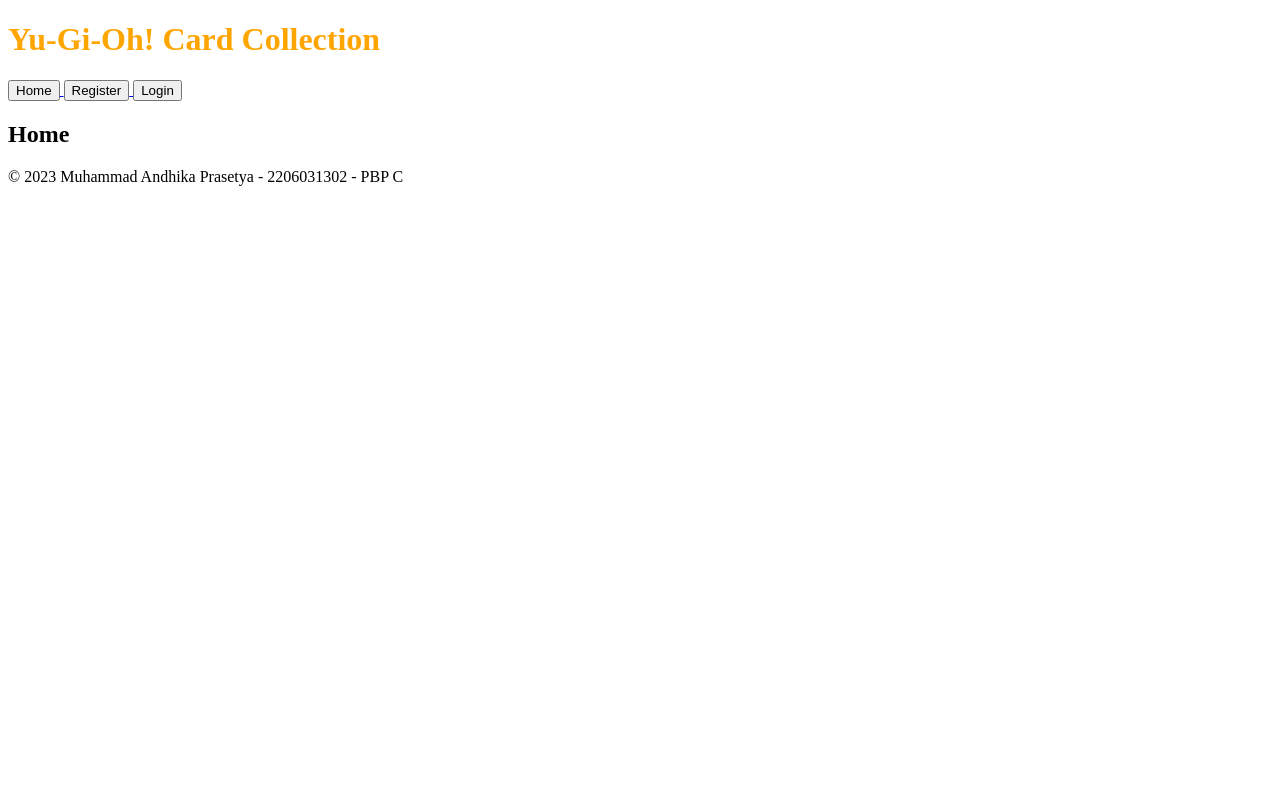
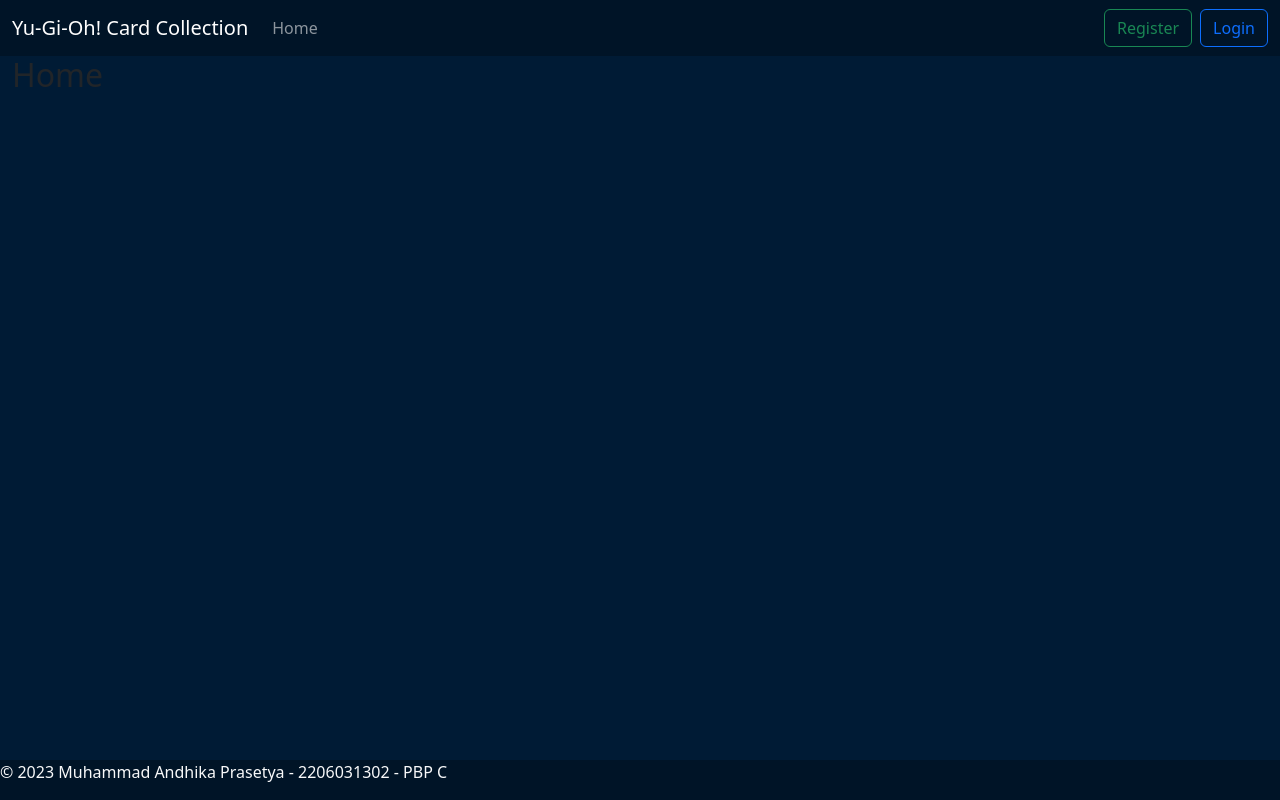
Before and after one commit to andhikapraa/yugioh-card, a Django app: page / in a window 1280 px wide. Run offline with Django 4.2, Linux system fonts and the light colour scheme.

Commit message:
modify: add bootstrap to base.html

```diff
--- a/templates/base.html
+++ b/templates/base.html
@@ -9,34 +9,58 @@
         >
         <title>{% block title %}{% endblock %}</title>
         <meta content="{% block description %}{% endblock %}" name="description">
+        <!-- Bootstrap CSS & JS -->
+        <link href="https://cdn.jsdelivr.net/npm/bootstrap@5.3.2/dist/css/bootstrap.min.css" rel="stylesheet" integrity="sha384-T3c6CoIi6uLrA9TneNEoa7RxnatzjcDSCmG1MXxSR1GAsXEV/Dwwykc2MPK8M2HN" crossorigin="anonymous">
+        <script src="https://cdn.jsdelivr.net/npm/bootstrap@5.3.2/dist/js/bootstrap.bundle.min.js" integrity="sha384-C6RzsynM9kWDrMNeT87bh95OGNyZPhcTNXj1NW7RuBCsyN/o0jlpcV8Qyq46cDfL" crossorigin="anonymous"></script>
+        <script src="https://cdn.jsdelivr.net/npm/@popperjs/core@2.11.8/dist/umd/popper.min.js" integrity="sha384-I7E8VVD/ismYTF4hNIPjVp/Zjvgyol6VFvRkX/vR+Vc4jQkC+hVqc2pM8ODewa9r" crossorigin="anonymous"></script>
+        <script src="https://cdn.jsdelivr.net/npm/bootstrap@5.3.2/dist/js/bootstrap.min.js" integrity="sha384-BBtl+eGJRgqQAUMxJ7pMwbEyER4l1g+O15P+16Ep7Q9Q+zqX6gSbd85u4mG4QzX+" crossorigin="anonymous"></script>
+
         {% block head %}{% endblock %}
     </head>
 
-    <body>
-        <header>
-            <h1><span style="color:orange">Yu-Gi-Oh! Card Collection</span></h1>
-        </header>
+    <body style="background-color: #001b35;">
+        <nav class="navbar navbar-expand-lg sticky-top" data-bs-theme="dark" style="background-color: #001427;">
+            <div class="container-fluid">
+                <a class="navbar-brand" href="{% url "main:index" %}">
+                    Yu-Gi-Oh! Card Collection
+                </a>
+                <button class="navbar-toggler" type="button" data-bs-toggle="collapse" data-bs-target="#navbarDark" aria-controls="navbarDark" aria-expanded="false" aria-label="Toggle navigation" style="background-color: #001427;">
+                    <span class="navbar-toggler-icon"></span>
+                </button>
+                <div class="collapse navbar-collapse" id="navbarDark">
+                    <ul class="navbar-nav flex-row flex-wrap bd-navbar-nav">
+                        <li class="nav-item">
+                            <a href="{% url "main:index" %}" class="nav-link">Home</a>
+                        </li>
+                        {% if user.is_authenticated %}
+                            <li class="nav-item">
+                                <a href="{% url "main:add" %}" class="nav-link">Add Card</a>
+                            </li>
+                        {% endif %}
+                    </ul>
+                    <ul class="navbar-nav flex-row flex-wrap ms-md-auto">
+                        {% if user.is_authenticated %}
+                            <li class="nav-item">
+                                <button class="btn btn-outline-danger" type="button" onclick="location.href='{% url "main:logout" %}'">Logout</button>
+                            </li>
+                        {% else %}
+                            <li class="nav-item">
+                                <button class="btn btn-outline-success me-2" type="button" onclick="location.href='{% url "main:register" %}'">Register</button>
+                            </li>
+                            <li class="nav-item">
+                                <button class="btn btn-outline-primary" type="button" onclick="location.href='{% url "main:login" %}'">Login</button>
+                            </li>
+                        {% endif %}
+                    </ul>
+                </div>
+            </div>
+        </nav>
 
-        <main>
-            <a href="{% url "main:index" %}">
-                <button>Home</button>
-            </a>
-            {% if user.is_authenticated %}
-                <a href="{% url "main:logout" %}">
-                    <button>Logout</button>
-                </a>
-            {% else %}
-                <a href="{% url "main:register" %}">
-                    <button>Register</button>
-                </a>
-                <a href="{% url "main:login" %}">
-                    <button>Login</button>
-                </a>
-            {% endif %}
+        <div class="container-fluid">
             {% block content %}{% endblock %}
-        </main>
+        </div>
 
-        <footer>
+        <footer class="text-light text-center text-lg-start fixed-bottom" style="background-color: #001427;">
             <p>&copy; 2023 Muhammad Andhika Prasetya - 2206031302 - PBP C</p>
         </footer>
     </body>
```
Also changed, not shown: README.md.
